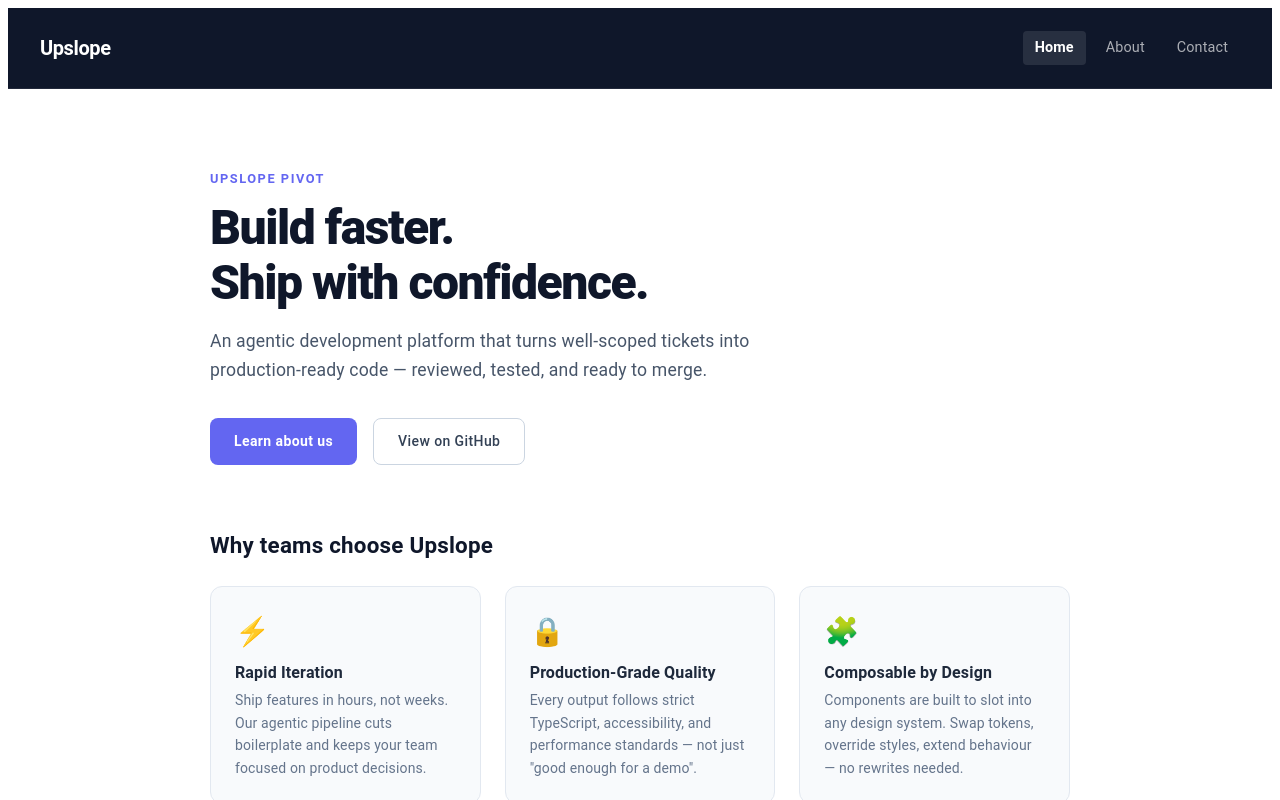
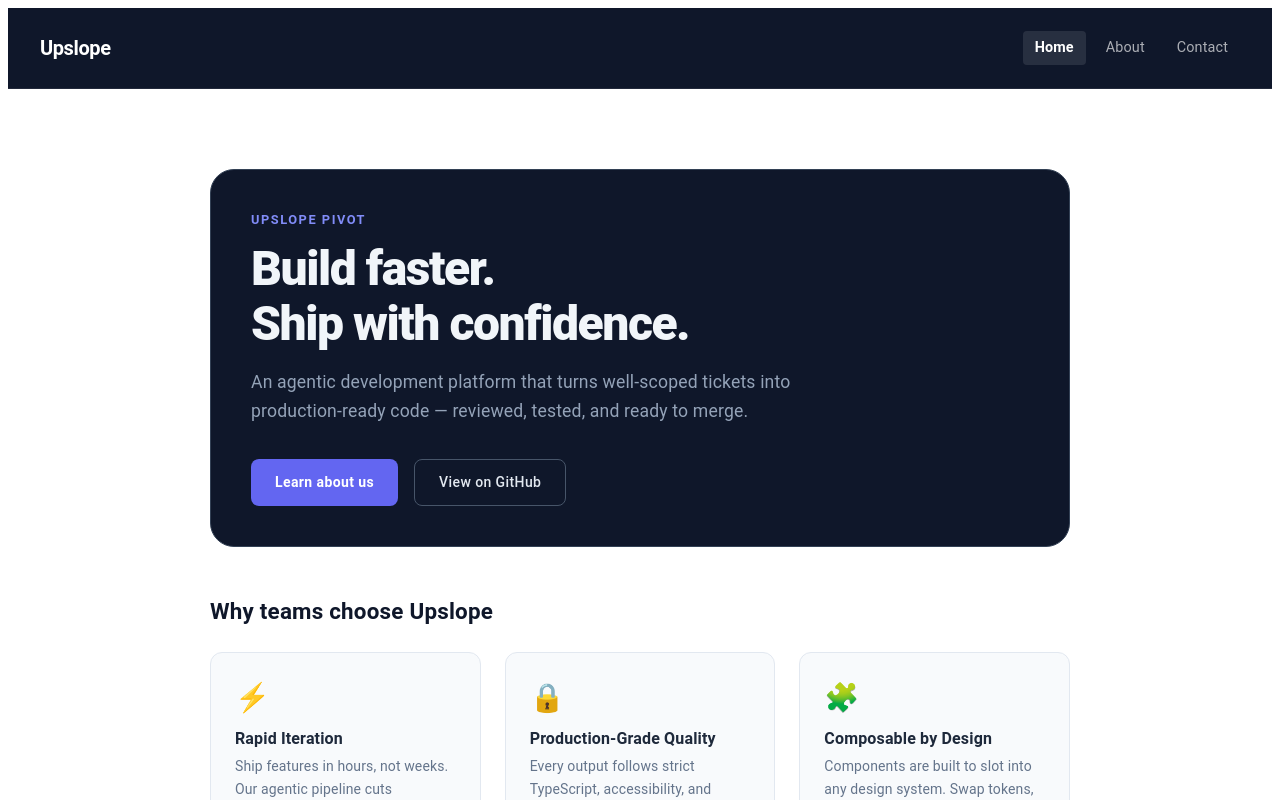
Before and after one commit to lenny-upslopepivot/kiro-test, a React (Vite) app: page / in a window 1280 px wide. Shown: the top 800 px of the page. Built offline with nearby package versions, Linux system fonts and the light colour scheme.

Commit message:
[IRN-37] feat: Home Hero Enhancements

```diff
--- a/src/pages/home/home-helpers.ts
+++ b/src/pages/home/home-helpers.ts
@@ -7,13 +7,17 @@ export const homeStyles = {
   },
   hero: {
     mb: 6,
+    backgroundColor: '#0f172a',
+    border: '1px solid #334155',
+    borderRadius: '24px',
+    p: { xs: 3, md: 5 },
   },
   eyebrow: {
     fontSize: '0.8rem',
     fontWeight: 600,
     letterSpacing: '0.12em',
     textTransform: 'uppercase' as const,
-    color: '#6366f1',
+    color: '#818cf8',
     mb: 1.5,
   },
   headline: {
@@ -21,12 +25,12 @@ export const homeStyles = {
     fontWeight: 800,
     lineHeight: 1.15,
     letterSpacing: '-0.03em',
-    color: '#0f172a',
+    color: '#f1f5f9',
     mb: 2,
   },
   subheadline: {
     fontSize: '1.1rem',
-    color: '#475569',
+    color: '#94a3b8',
     lineHeight: 1.7,
     maxWidth: 600,
     mb: 4,
@@ -35,7 +39,7 @@ export const homeStyles = {
     display: 'flex',
     gap: 2,
     flexWrap: 'wrap' as const,
-    mb: 8,
+    mb: 0,
   },
   primaryButton: {
     backgroundColor: '#6366f1',
@@ -48,14 +52,14 @@ export const homeStyles = {
     '&:hover': { backgroundColor: '#4f46e5' },
   },
   outlineButton: {
-    border: '1.5px solid #cbd5e1',
-    color: '#334155',
+    border: '1.5px solid #475569',
+    color: '#e2e8f0',
     fontWeight: 500,
     px: 3,
     py: 1.25,
     borderRadius: 2,
     textTransform: 'none' as const,
-    '&:hover': { borderColor: '#94a3b8', backgroundColor: '#f8fafc' },
+    '&:hover': { borderColor: '#64748b', backgroundColor: '#1e293b' },
   },
   sectionTitle: {
     fontSize: '1.4rem',
```
